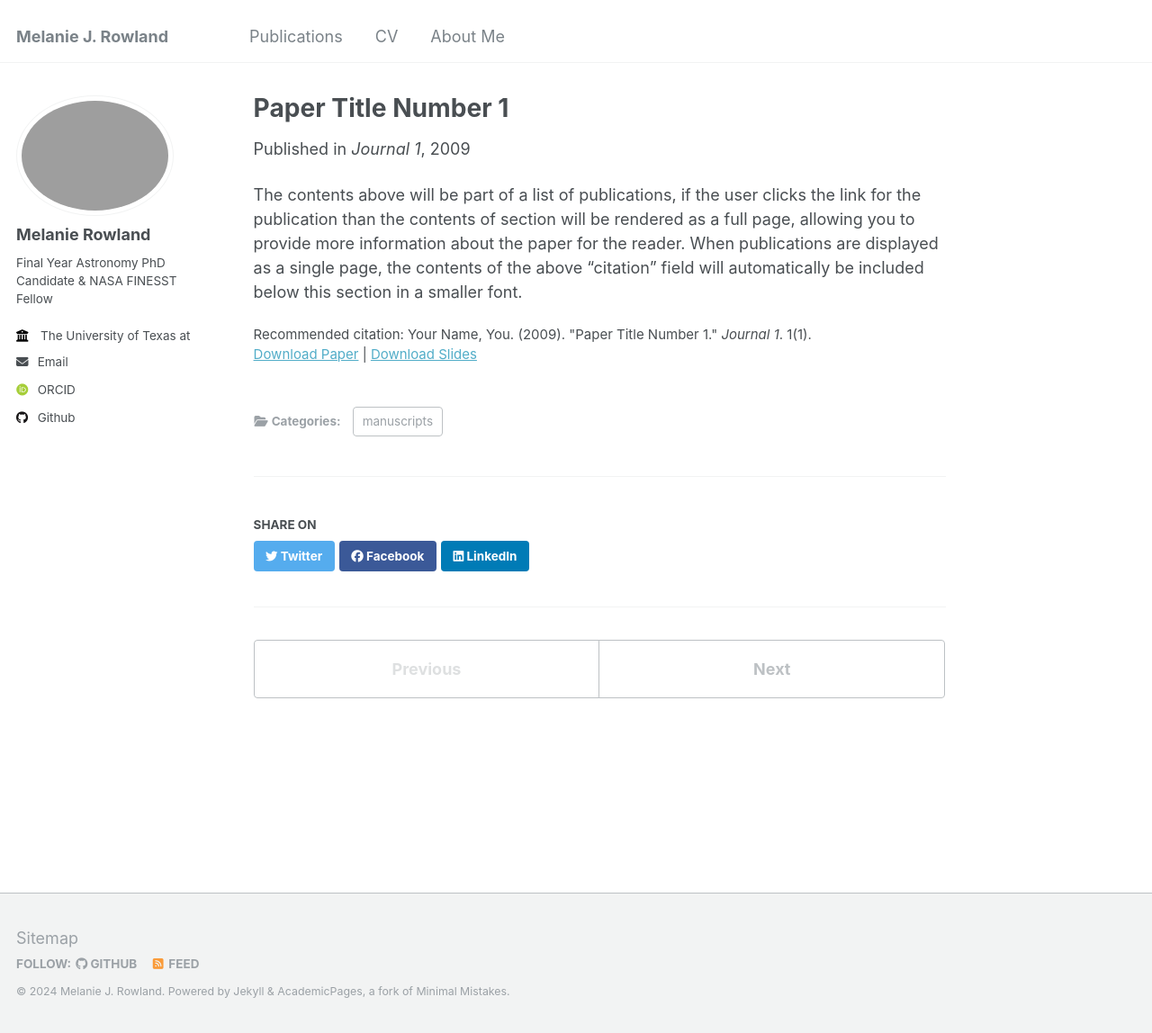
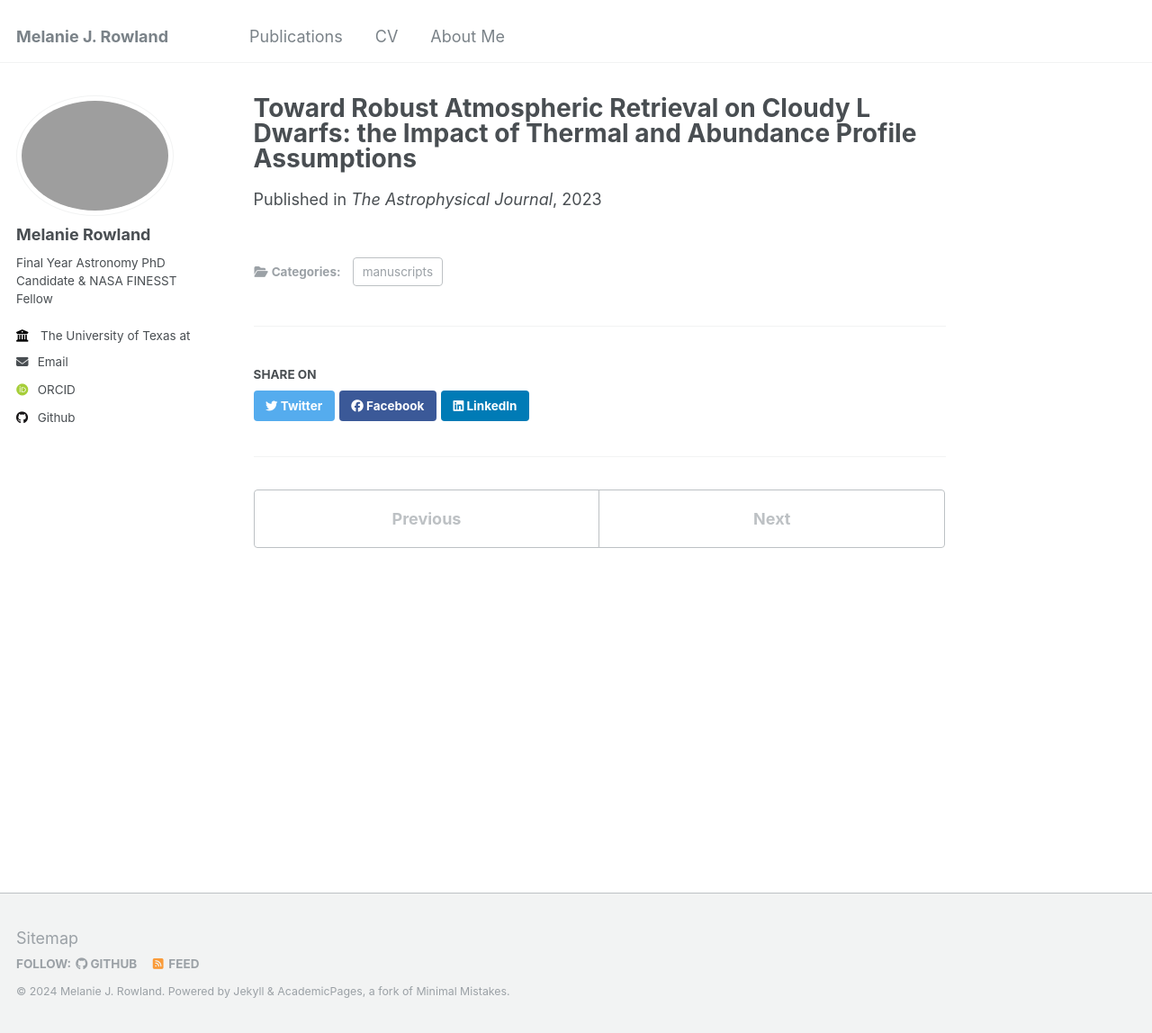
Before and after one commit to melrows/melrows.github.io, a Jekyll site: the page built from _publications/2009-10-01-paper-title-number-1.md, in a window 1280 px wide and 1148 px high. Shown: the whole window at 90% size. Built offline with Jekyll 4.4.1, drawn with Linux system fonts in a browser that asks for light colours; some web fonts are replaced.

Commit message:
Update 2009-10-01-paper-title-number-1.md

```diff
--- a/_publications/2009-10-01-paper-title-number-1.md
+++ b/_publications/2009-10-01-paper-title-number-1.md
@@ -1,14 +1,10 @@
 ---
-title: "Paper Title Number 1"
+title: "Toward Robust Atmospheric Retrieval on Cloudy L Dwarfs: the Impact of Thermal and Abundance Profile Assumptions"
 collection: publications
 category: manuscripts
 permalink: /publication/2009-10-01-paper-title-number-1
-excerpt: 'This paper is about the number 1. The number 2 is left for future work.'
-date: 2009-10-01
-venue: 'Journal 1'
-slidesurl: 'http://academicpages.github.io/files/slides1.pdf'
-paperurl: 'http://academicpages.github.io/files/paper1.pdf'
-citation: 'Your Name, You. (2009). &quot;Paper Title Number 1.&quot; <i>Journal 1</i>. 1(1).'
+excerpt: 'We performed a suite of retrievals on synthetic Sonora Bobcat models to show how different pressure-temperature profile parameterizations and uniform-with-pressure chemical abundance profiles can bias retrieved parameters. We develop a non-uniform abundance profile parameterization and identify specific gases and effective temperatures where such a parameterization may be needed.'
+date: 2023-04-10
+venue: 'The Astrophysical Journal'
+paperurl: 'https://ui.adsabs.harvard.edu/abs/2023ApJ...947....6R/abstract'
 ---
-
-The contents above will be part of a list of publications, if the user clicks the link for the publication than the contents of section will be rendered as a full page, allowing you to provide more information about the paper for the reader. When publications are displayed as a single page, the contents of the above "citation" field will automatically be included below this section in a smaller font.
```
